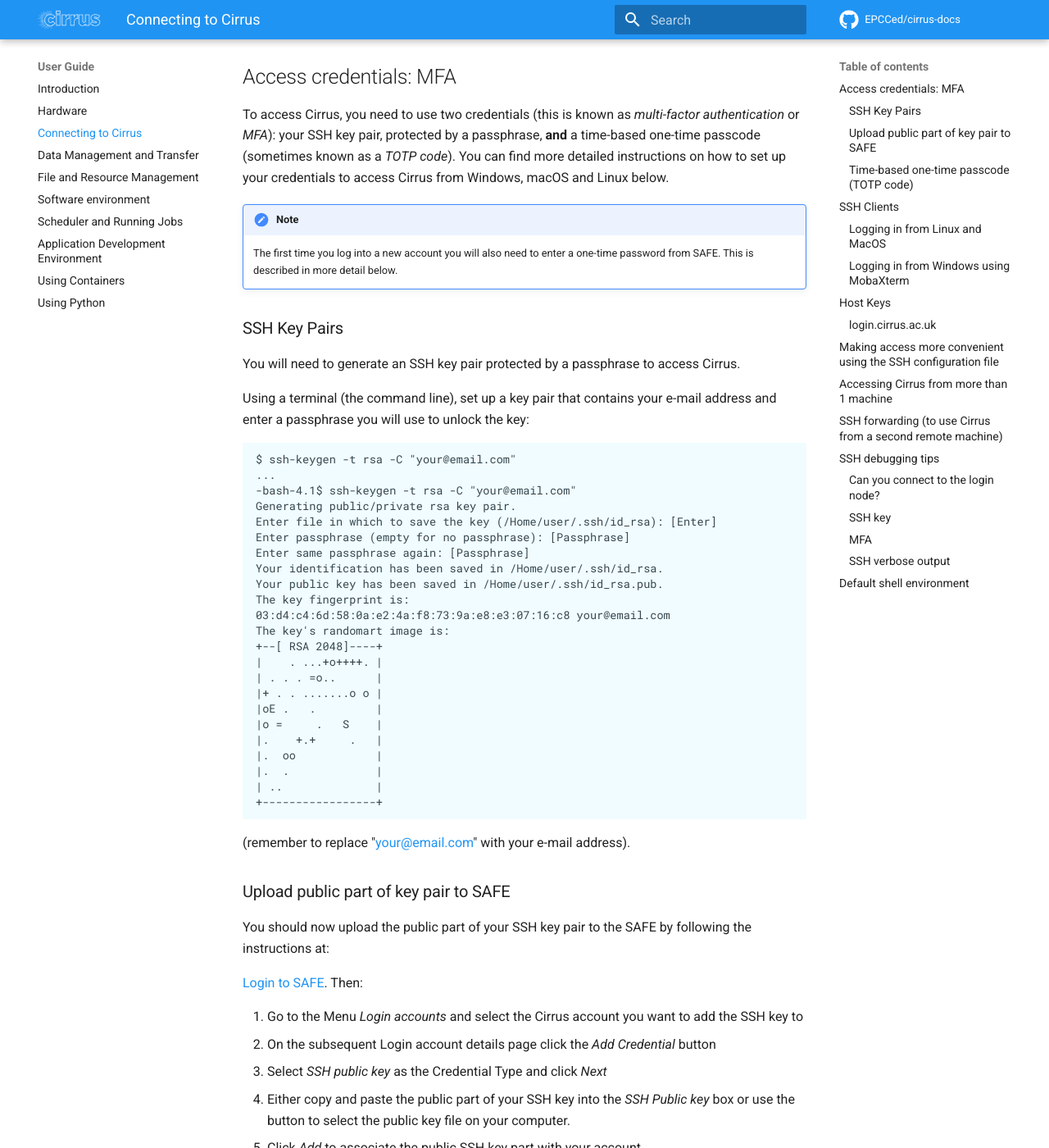
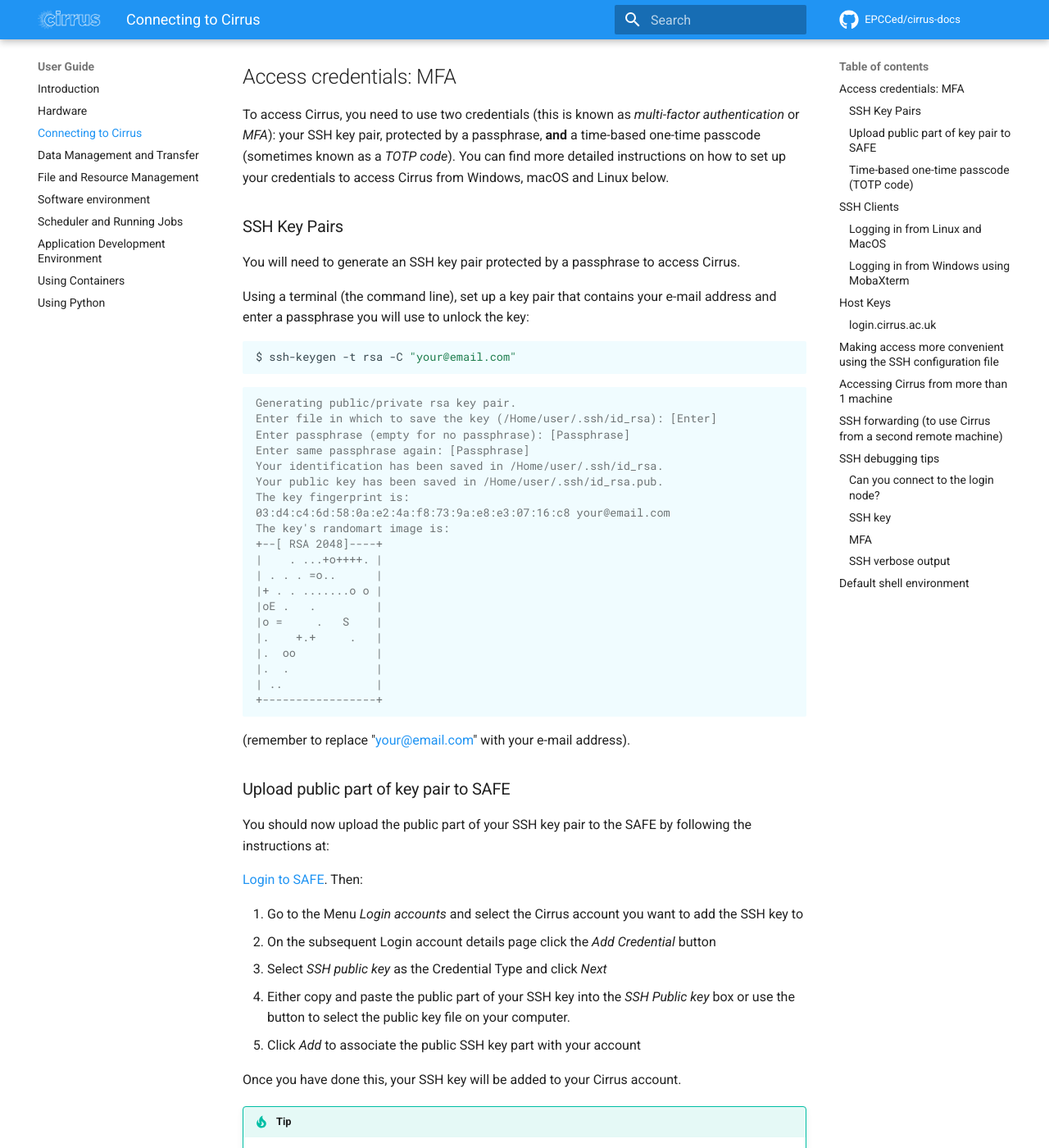
Before and after one commit to EPCCed/cirrus-docs, an MkDocs documentation site: the page built from docs/user-guide/connecting.md, in a window 1280 px wide and 1400 px high, scrolled down 419 px. Shown: the whole window at 82% size. Built offline with MkDocs 1.6.1 and Material for MkDocs 9.7.7, drawn with Linux system fonts in a browser that asks for light colours; comment, search, counter and statistics services are not loaded; some of the changed text lies outside the part shown.

Commit message:
Connecting section checked

````diff
--- a/docs/user-guide/connecting.md
+++ b/docs/user-guide/connecting.md
@@ -15,17 +15,12 @@
 
 ## Access credentials: MFA
 
-To access Cirrus, you need to use two credentials (this is known as *multi-factor authentication*
-or *MFA*): your SSH
-key pair, protected by a passphrase, **and** a time-based one-time passcode (sometimes
-known as a *TOTP code*). You
-can find more detailed instructions on
+To access Cirrus, you need to use two credentials (this is known as
+*multi-factor authentication* or *MFA*): your SSH key pair, protected by a
+passphrase, **and** a time-based one-time passcode (sometimes
+known as a *TOTP code*). You can find more detailed instructions on
 how to set up your credentials to access Cirrus from Windows, macOS and Linux
 below.
-
-!!! Note
-    The first time you log into a new account you will also need to enter a one-time
-    password from SAFE. This is described in more detail below.
 
 ### SSH Key Pairs
 
@@ -36,29 +31,32 @@
 your e-mail address and enter a passphrase you will use to unlock the
 key:
 
-    $ ssh-keygen -t rsa -C "your@email.com"
-    ...
-    -bash-4.1$ ssh-keygen -t rsa -C "your@email.com"
-    Generating public/private rsa key pair.
-    Enter file in which to save the key (/Home/user/.ssh/id_rsa): [Enter]
-    Enter passphrase (empty for no passphrase): [Passphrase]
-    Enter same passphrase again: [Passphrase]
-    Your identification has been saved in /Home/user/.ssh/id_rsa.
-    Your public key has been saved in /Home/user/.ssh/id_rsa.pub.
-    The key fingerprint is:
-    03:d4:c4:6d:58:0a:e2:4a:f8:73:9a:e8:e3:07:16:c8 your@email.com
-    The key's randomart image is:
-    +--[ RSA 2048]----+
-    |    . ...+o++++. |
-    | . . . =o..      |
-    |+ . . .......o o |
-    |oE .   .         |
-    |o =     .   S    |
-    |.    +.+     .   |
-    |.  oo            |
-    |.  .             |
-    | ..              |
-    +-----------------+
+```bash
+$ ssh-keygen -t rsa -C "your@email.com"
+```
+
+```output
+Generating public/private rsa key pair.
+Enter file in which to save the key (/Home/user/.ssh/id_rsa): [Enter]
+Enter passphrase (empty for no passphrase): [Passphrase]
+Enter same passphrase again: [Passphrase]
+Your identification has been saved in /Home/user/.ssh/id_rsa.
+Your public key has been saved in /Home/user/.ssh/id_rsa.pub.
+The key fingerprint is:
+03:d4:c4:6d:58:0a:e2:4a:f8:73:9a:e8:e3:07:16:c8 your@email.com
+The key's randomart image is:
++--[ RSA 2048]----+
+|    . ...+o++++. |
+| . . . =o..      |
+|+ . . .......o o |
+|oE .   .         |
+|o =     .   S    |
+|.    +.+     .   |
+|.  oo            |
+|.  .             |
+| ..              |
++-----------------+
+```
 
 (remember to replace "<your@email.com>" with your e-mail address).
 
@@ -69,29 +67,35 @@
 
 [Login to SAFE](https://safe.epcc.ed.ac.uk/). Then:
 
- 1.  Go to the Menu *Login accounts* and select the Cirrus account you want to add the SSH key to
- 2.  On the subsequent Login account details page click the *Add     Credential* button
+ 1.  Go to the Menu *Login accounts* and select the Cirrus account you
+     want to add the SSH key to
+ 2.  On the subsequent Login account details page click the *Add Credential*
+     button
  3.  Select *SSH public key* as the Credential Type and click *Next*
- 4.  Either copy and paste the public part of your SSH key into the    *SSH Public key* box or use the button to select the public key    file on your computer.
+ 4.  Either copy and paste the public part of your SSH key into the
+     *SSH Public key* box or use the button to select the public key file
+     on your computer.
  5.  Click *Add* to associate the public SSH key part with your account
 
 Once you have done this, your SSH key will be added to your Cirrus
 account.
 
 !!! Tip
-    You can upload multiple public keys to SAFE to associate with your login account. This
-    can be helpful if you want to log into Cirrus from multiple machines - you can have a different
-    SSH key pair on each machine.
+    You can upload multiple public keys to SAFE to associate with your
+    login account. This can be helpful if you want to log into Cirrus
+    from multiple machines - you can have a different SSH key pair on
+    each machine.
 
 ### Time-based one-time passcode (TOTP code)
 
-Remember, you will need to use both an SSH key and time-based one-time passcode (TOTP code) to log into Cirrus so you will
+Remember, you will need to use both an SSH key and time-based one-time
+passcode (TOTP code) to log into Cirrus so you will
 also need to [set up a method for generating a TOTP code](https://epcced.github.io/safe-docs/safe-for-users/#how-to-turn-on-mfa-on-your-machine-account)
 before you can log into Cirrus.
 
 <!--
 
-### First login: password required
+### First login: password required
 
 !!! Important
     You will **not** use your password when logging on to Cirrus after the first login for a new account.
@@ -133,7 +137,9 @@
 You can use the following command from the terminal window to login into
 Cirrus:
 
-    ssh username@login.cirrus.ac.uk
+```
+ssh username@login.cirrus.ac.uk
+```
 
 You will first be prompted for the passphrase associated with your SSH
 key pair. Once you have entered your passphrase successfully, you will
@@ -143,14 +149,20 @@
 
 !!! Note
 
-    If your SSH key pair is not stored in the default location (usually `~/.ssh/id_rsa`) on your local system, you may need to specify the path to the private part of the key with the `-i` option to `ssh`. For example, if your key is in a file called `keys/id_rsa_cirrus` you would use the command `ssh -i keys/id_rsa_cirrus username@login.cirrus.ac.uk` to log in.
+    If your SSH key pair is not stored in the default location (usually
+    `~/.ssh/id_rsa`) on your local system, you may need to specify the
+    path to the private part of the key with the `-i` option to `ssh`.
+    For example, if your key is in a file called `keys/id_rsa_cirrus`
+    you would use the command `ssh -i keys/id_rsa_cirrus username@login.cirrus.ac.uk` to log in.
 
 
 To allow remote programs, especially graphical applications to control
 your local display, such as being able to open up a new GUI window (such
 as for a debugger), use:
 
-    ssh -X username@login.cirrus.ac.uk
+```
+ssh -X username@login.cirrus.ac.uk
+```
 
 Some sites recommend using the `-Y` flag. While this can fix some
 compatibility issues, the `-X` flag is more secure.
@@ -189,11 +201,14 @@
 X11 forwarding, which allows you to run graphical clients on your local
 X server.
 
-
-
 ## Host Keys
 
-Adding the host keys to your SSH configuration file provides an extra level of security for your connections to Cirrus. The host keys are checked against the login nodes when you login to Cirrus and if the remote server key does not match the one in the configuration file, the connection will be refused. This provides protection against potential malicious servers masquerading as the Cirrus login nodes.
+Adding the host keys to your SSH configuration file provides an extra
+level of security for your connections to Cirrus. The host keys are
+checked against the login nodes when you login to Cirrus and if the
+remote server key does not match the one in the configuration file,
+the connection will be refused. This provides protection against potential
+malicious servers masquerading as the Cirrus login nodes.
 
 ### login.cirrus.ac.uk
 
@@ -206,8 +221,11 @@
 
 ```
 
-Host key verification can fail if this key is out of date, a problem which can be fixed by removing the offending entry in `~/.ssh/known_hosts` and replacing it with the new key published here.  We recommend users should check this page for any key updates and not just accept a new key from the server without confirmation.
-
+Host key verification can fail if this key is out of date, a problem
+which can be fixed by removing the offending entry in `~/.ssh/known_hosts`
+and replacing it with the new key published here.  We recommend users
+should check this page for any key updates and not just accept a new key
+from the server without confirmation.
 
 ## Making access more convenient using the SSH configuration file
 
@@ -219,9 +237,11 @@
 Each remote site (or group of sites) can have an entry in this file
 which may look something like:
 
-    Host cirrus
-      HostName login.cirrus.ac.uk
-      User username
+```
+Host cirrus
+    HostName login.cirrus.ac.uk
+    User username
+```
 
 (remember to replace `username` with your actual username!).
 
@@ -231,12 +251,15 @@
 define the options for the `cirrus` host.
 
 - `Hostname login.cirrus.ac.uk` - defines the full address of the host
-- `User username` - defines the username to use by default for this host (replace `username` with your own username on the remote host)
+- `User username` - defines the username to use by default for this host
+  (replace `username` with your own username on the remote host)
 
 Now you can use SSH to access Cirrus without needing to enter your
 username or the full hostname every time:
 
-    -bash-4.1$ ssh cirrus
+```bash
+$ ssh cirrus
+```
 
 You can set up as many of these entries as you need in your local
 configuration file. Other options are available. See the ssh_config man
@@ -246,8 +269,6 @@
 pairs for different systems as this allows you to specify which SSH key
 to use for each system.
 
-
-
 !!! Note
 
     There is a known bug with Windows ssh-agent. If you get the error message:
@@ -255,8 +276,6 @@
     you will need to either specify the path to your ssh key in the command
     line (using the `-i` option as described above) or add the path to your
     SSH config file by using the `IdentityFile` option.
-
-
 
 ## Accessing Cirrus from more than 1 machine
 
@@ -342,7 +361,7 @@
    `ls -al ~/.ssh`. This should give something similar to the following
    output:
 
-```
+```bash
     $ ls -al ~/.ssh/
     drwx------.  2 user group    48 Jul 15 20:24 .
     drwx------. 12 user group  4096 Oct 13 12:11 ..
@@ -364,34 +383,45 @@
    should exist for both public and private key files, and the
    containing folder.
 
-
-
-
 | Target      |	Permissions |	chmod Code |
 | ---         | ---        | ---          |
 | Directory   |	drwx------ |	700    |
 | Private Key |	-rw------- |	600    |
-|Public Key   |	-rw-r--r-- |	644    |
+| Public Key  |	-rw-r--r-- |	644    |
 
 `chmod` can be used to set permissions on the target in the following
 way: `chmod <code> <target>`. So for example to set correct permissions
 on the private key file `id_rsa_cirrus` one would use the command
 `chmod 600 id_rsa_cirrus`.
 
-
-
 !!! Note
 
-    Unix file permissions can be understood in the following way. There are three groups that can have file permissions: (owning) *users*, (owning)     *groups*, and *others*. The available permissions are *read*, *write*,    and *execute*.
+    Unix file permissions can be understood in the following way.
+    There are three groups that can have file permissions: (owning)
+    *users*, (owning) *groups*, and *others*. The available
+    permissions are *read*, *write*, and *execute*.
 
-    The first character indicates whether the target is a    file `-`, or directory `d`. The next three characters indicate the owning user's permissions. The first character is `r` if they have read permission, `-` if they don't, the second character is `w` if they have write permission, `-` if they don't, the third character is `x` if they have execute permission, `-` if they don't. This pattern is then repeated for *group*, and *other* permissions.
+    The first character indicates whether the target is a file `-`,
+    or directory `d`. The next three characters indicate the owning
+    user's permissions. The first character is `r` if they have read
+    permission, `-` if they don't, the second character is `w` if
+    they have write permission, `-` if they don't, the third character
+    is `x` if they have execute permission, `-` if they don't. This
+    pattern is then repeated for *group*, and *other* permissions.
 
-    For example the pattern `-rw-r--r--` indicates that the owning user can read and write the file, members of the owning group can read it, and anyone else can also read it. The `chmod` codes are constructed by treating the user, group, and owner permission strings as binary numbers, then converting them to decimal. For example the permission string `-rwx------` becomes `111 000 000` -\> `700`.
+    For example the pattern `-rw-r--r--` indicates that the owning
+    user can read and write the file, members of the owning group
+    can read it, and anyone else can also read it. The `chmod` codes
+    are constructed by treating the user, group, and owner permission
+    strings as binary numbers, then converting them to decimal. For
+    example the permission string `-rwx------` becomes `111 000 000` -\> `700`.
 
 
 ### MFA
 
-If your TOTP passcode is being consistently rejected, you can [remove MFA from your account](https://epcced.github.io/safe-docs/safe-for-users/#mfa_off) and then [re-enable it](https://epcced.github.io/safe-docs/safe-for-users/#mfa).
+If your TOTP passcode is being consistently rejected, you can
+[remove MFA from your account](https://epcced.github.io/safe-docs/safe-for-users/#mfa_off)
+and then [re-enable it](https://epcced.github.io/safe-docs/safe-for-users/#mfa).
 
 
 ### SSH verbose output
@@ -450,8 +480,10 @@
 `$HOME/.bashrc` file, you can add the following to your
 `$HOME/.bash_profile` file (or create one, if it doesn't exist):
 
-    # $HOME/.bash_profile
-    # load $HOME/.bashrc, if it exists
-    if [ -f $HOME/.bashrc ]; then
-            . $HOME/.bashrc
-    fi
+```bash
+$ $HOME/.bash_profile
+$ load $HOME/.bashrc, if it exists
+if [ -f $HOME/.bashrc ]; then
+        . $HOME/.bashrc
+fi
+```
````
